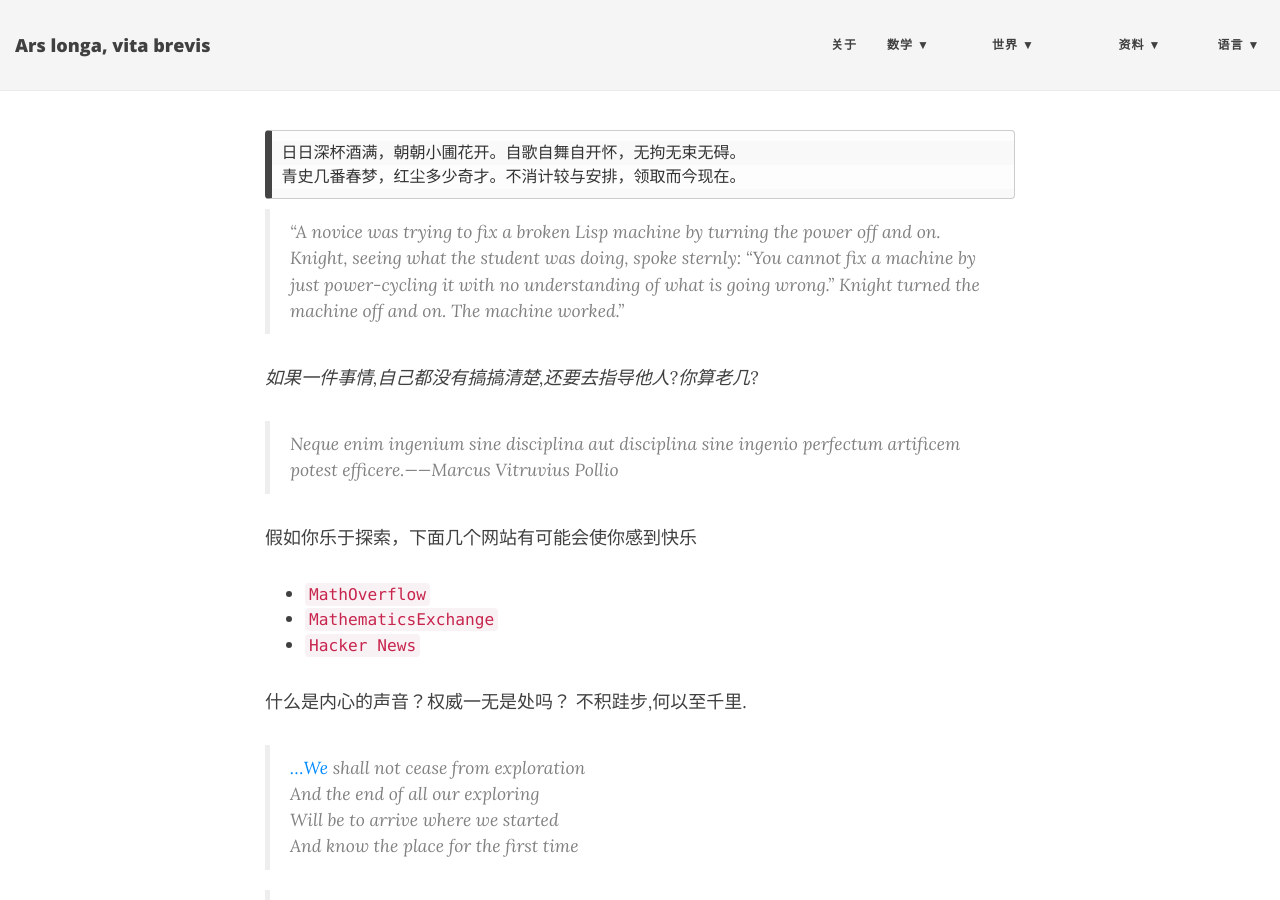
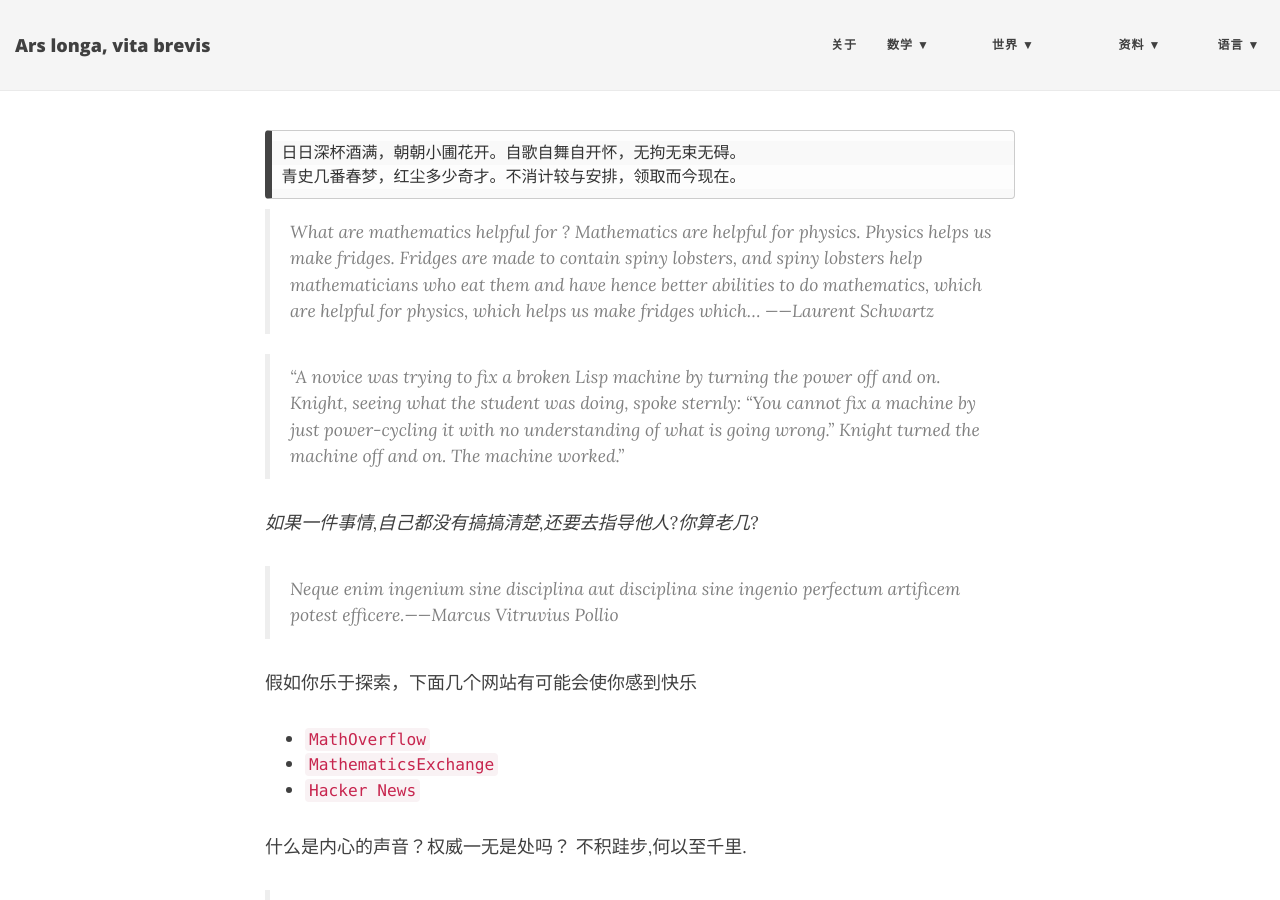
Before and after one commit to ZionPi/zionpi.github.io, a Jekyll site: the page built from about.md, in a window 1280 px wide and 900 px high. Built offline with Jekyll 4.4.1, drawn with Linux system fonts in a browser that asks for light colours; nearby versions of some CDN libraries; formulas are drawn with MathJax 3.

Commit message:
Update about.md

````diff
--- a/about.md
+++ b/about.md
@@ -5,6 +5,7 @@ layout: page
 日日深杯酒满，朝朝小圃花开。自歌自舞自开怀，无拘无束无碍。
 青史几番春梦，红尘多少奇才。不消计较与安排，领取而今现在。
 ```
+> What are mathematics helpful for ? Mathematics are helpful for physics. Physics helps us make fridges. Fridges are made to contain spiny lobsters, and spiny lobsters help mathematicians who eat them and have hence better abilities to do mathematics, which are helpful for physics, which helps us make fridges which... ——Laurent Schwartz
 
 > "A novice was trying to fix a broken Lisp machine by turning the power off and on. Knight, seeing what the student was doing, spoke sternly: "You cannot fix a machine by just power-cycling it with no understanding of what is going wrong." Knight turned the machine off and on. The machine worked."
 
@@ -27,6 +28,8 @@ And know the place for the first time
 > I was raised by a pack of wild mathematicians. We roamed the great planes proving theorems and conjecturing.
 
 > You either die a hero, or you live long enough to see yourself become the villain.
+
+
  `下面是数学公式测试片段:`
  (1): $h_\theta(x) = \Large\frac{1}{1 + \mathcal{e}^{(-\theta^\top x)}}$ ; <br/>
  (2): $a^2 + b^2 = c^2$ ; <br/>
````
